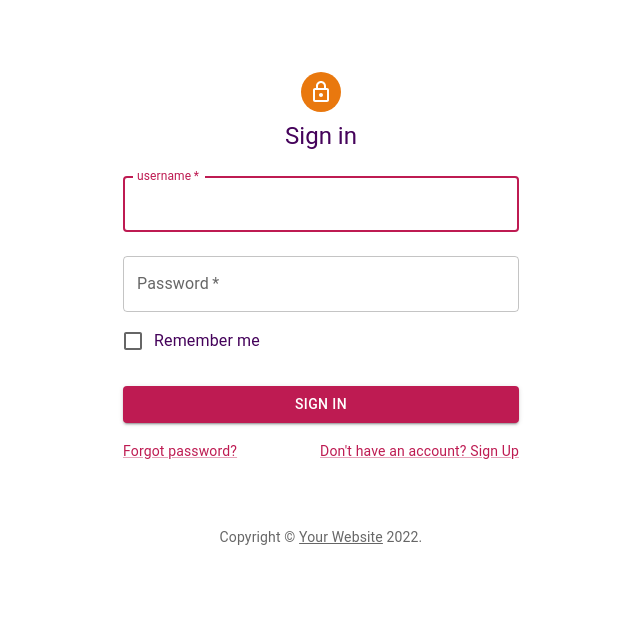
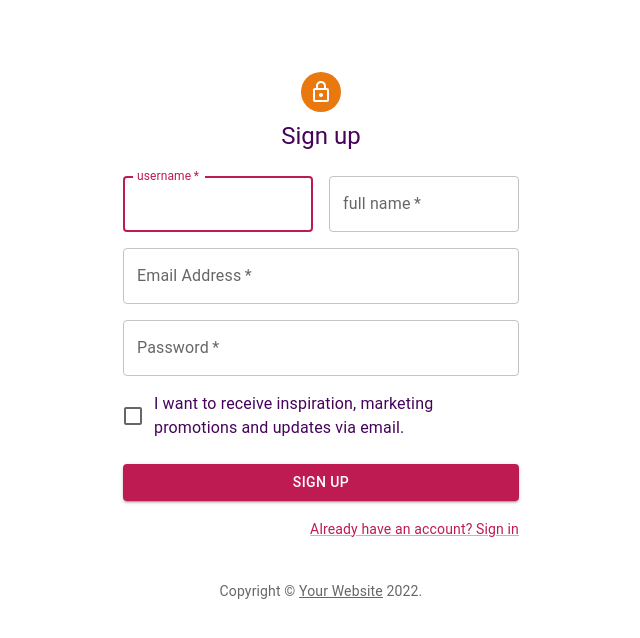
Before and after one commit to dhasdiel/DriveToGood_Frontend, a React (Create React App) app: page /SignUp in a window 1280 px wide. Shown: the top 638 px of the page, without its empty margins (319-959 px from the left). Built offline with nearby package versions, Linux system fonts and the light colour scheme; no server answers.

Commit message:
continue validation-started adding drives

```diff
--- a/src/components/UpAppBar.js
+++ b/src/components/UpAppBar.js
@@ -14,7 +14,7 @@ import MenuItem from "@mui/material/MenuItem";
 import AdbIcon from "@mui/icons-material/Adb";
 
 const pages = ["Products", "Pricing", "Blog"];
-const settings = ["Profile", "Account", "Dashboard", "Logout"];
+
 
 const UpAppBar = () => {
   const [anchorElNav, setAnchorElNav] = React.useState(null);
@@ -33,6 +33,12 @@ const UpAppBar = () => {
 
   const handleCloseUserMenu = () => {
     setAnchorElUser(null);
+  };
+
+  const handleSettings = (event) => {
+    localStorage.removeItem("JWT");
+    // better method should be used :(
+      window.location.href = window.location.href
   };
 
   return (
@@ -147,11 +153,16 @@ const UpAppBar = () => {
               open={Boolean(anchorElUser)}
               onClose={handleCloseUserMenu}
             >
-              {settings.map((setting) => (
+              {/* {settings.map((setting) => (
                 <MenuItem key={setting} onClick={handleCloseUserMenu}>
-                  <Typography textAlign="center">{setting}</Typography>
+                  <Button onClick={(setting) => handleSettings(setting)}>
+                    <Typography textAlign="center">{setting}</Typography>
+                  </Button>
                 </MenuItem>
-              ))}
+              ))} */}
+              <MenuItem>
+                <Button onClick={handleSettings}>logout</Button>
+              </MenuItem>
             </Menu>
           </Box>
         </Toolbar>
--- a/src/components/sign/SignIn.js
+++ b/src/components/sign/SignIn.js
@@ -14,7 +14,6 @@ import Container from "@mui/material/Container";
 import { Alert } from "@mui/material";
 
 import {signIN} from "../../services/index"
-import App from "../../App"
 
 function Copyright(props) {
   return (
@@ -51,6 +50,8 @@ export default function SignIn() {
       localStorage.setItem("JWT", res.data.access_token);
       setIsSucceed(true);
       // TODO: link to home page
+      // better method should be used :(
+      window.location.href = window.location.href
     })
     .catch((error) => {
       console.error(error);
--- a/src/components/sign/SignUp.js
+++ b/src/components/sign/SignUp.js
@@ -11,6 +11,8 @@ import Box from "@mui/material/Box";
 import LockOutlinedIcon from "@mui/icons-material/LockOutlined";
 import Typography from "@mui/material/Typography";
 import Container from "@mui/material/Container";
+
+import {signUP} from "../../services/index"
 
 function Copyright(props) {
   return (
@@ -33,10 +35,19 @@ function Copyright(props) {
 export default function SignUp() {
   const handleSubmit = (event) => {
     event.preventDefault();
-    const data = new FormData(event.currentTarget);
-    console.log({
+    let data = new FormData(event.currentTarget);
+    data = {
+      username : data.get("username"),
+      full_name : data.get("full_name"),
       email: data.get("email"),
       password: data.get("password"),
+    };
+    console.log(data);
+    signUP(data).then((res) => {
+      console.log(res.data);
+    })
+    .catch((error) => {
+      console.error(error);
     });
   };
 
@@ -62,11 +73,11 @@ export default function SignUp() {
             <Grid item xs={12} sm={6}>
               <TextField
                 autoComplete="given-name"
-                name="firstName"
+                name="username"
                 required
                 fullWidth
-                id="firstName"
-                label="First Name"
+                id="username"
+                label="username"
                 autoFocus
               />
             </Grid>
@@ -74,10 +85,10 @@ export default function SignUp() {
               <TextField
                 required
                 fullWidth
-                id="lastName"
-                label="Last Name"
-                name="lastName"
-                autoComplete="family-name"
+                id="full_name"
+                label="full name"
+                name="full_name"
+                autoComplete="fullname"
               />
             </Grid>
             <Grid item xs={12}>
@@ -118,7 +129,7 @@ export default function SignUp() {
           </Button>
           <Grid container justifyContent="flex-end">
             <Grid item>
-              <Link href="#" variant="body2">
+              <Link href="/" variant="body2">
                 Already have an account? Sign in
               </Link>
             </Grid>
--- a/src/index.js
+++ b/src/index.js
@@ -1,13 +1,21 @@
-import React from 'react';
-import ReactDOM from 'react-dom/client';
-import App from './App';
-import { BrowserRouter } from "react-router-dom";
+import React from "react";
+import ReactDOM from "react-dom/client";
+import App from "./App";
+import { BrowserRouter, Routes, Route } from "react-router-dom";
+import SignUp from "./components/sign/SignUp";
+import { ThemeProvider } from "@mui/material/styles";
+import { theme } from "./style/theme";
 
-const root = ReactDOM.createRoot(document.getElementById('root'));
+const root = ReactDOM.createRoot(document.getElementById("root"));
 root.render(
   <React.StrictMode>
-  <BrowserRouter>
-    <App />
-    </BrowserRouter>
+    <ThemeProvider theme={theme}>
+      <BrowserRouter>
+        <Routes>
+          <Route path="/" element={<App />} />
+          <Route path="SignUp" element={<SignUp />} />
+        </Routes>
+      </BrowserRouter>
+    </ThemeProvider>
   </React.StrictMode>
 );
```
Also changed, not shown: src/App.js (+2 -5 lines), src/components/rides/Rides.js (+25 -1 lines).
